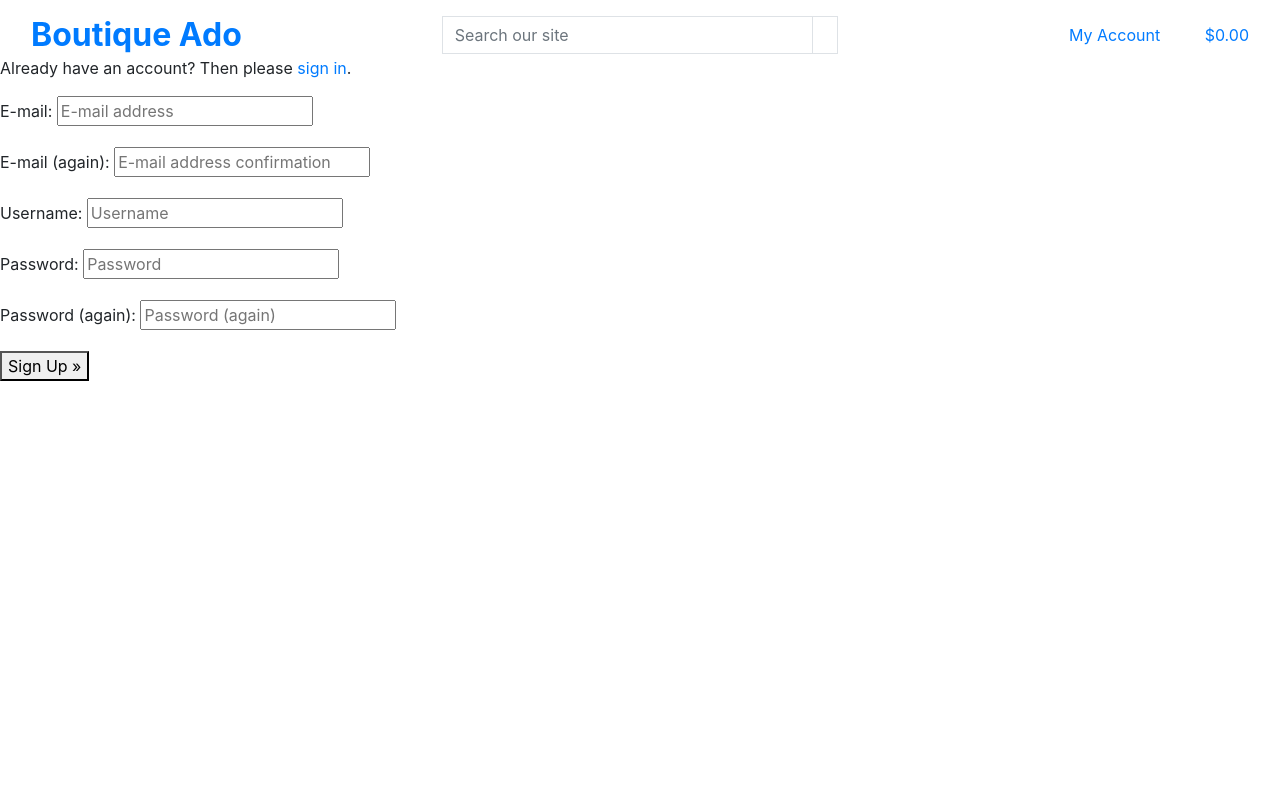
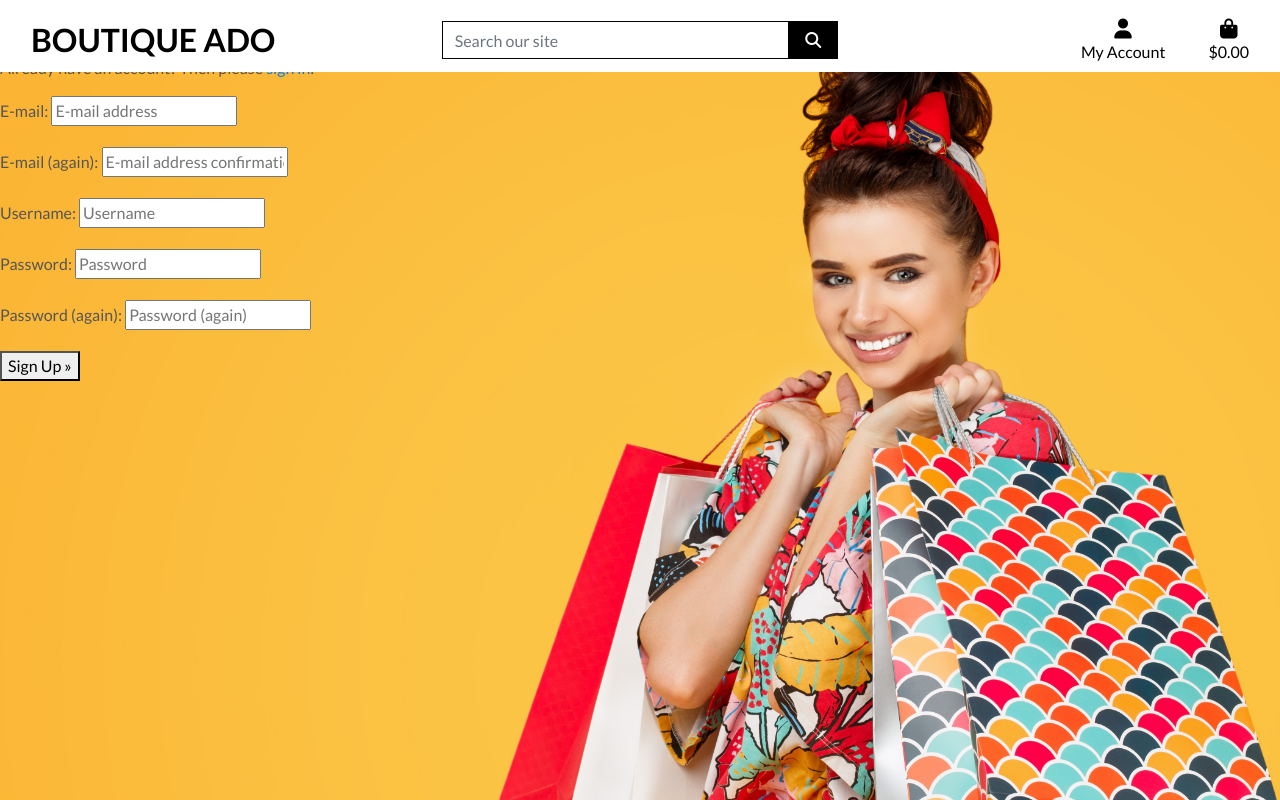
Before and after one commit to ED-IP/boutique_ado_v1, a Django app: page /accounts/signup/ in a window 1280 px wide. Run offline with Django 3.2, Linux system fonts and the light colour scheme; some libraries are stand-ins or nearby versions.

Commit message:
completed homepage header and css

```diff
--- a/boutique_ado/settings.py
+++ b/boutique_ado/settings.py
@@ -146,6 +146,10 @@ USE_TZ = True
 # https://docs.djangoproject.com/en/3.2/howto/static-files/
 
 STATIC_URL = '/static/'
+STATICFILES_DIRS = (os.path.join(BASE_DIR, 'static'),)
+
+MEDIA_URL = '/media/'
+MEDIA_ROOT = os.path.join(BASE_DIR, 'media')
 
 # Default primary key field type
 # https://docs.djangoproject.com/en/3.2/ref/settings/#default-auto-field
--- a/boutique_ado/urls.py
+++ b/boutique_ado/urls.py
@@ -15,9 +15,11 @@ Including another URLconf
 """
 from django.contrib import admin
 from django.urls import path, include
+from django.conf import settings
+from django.conf.urls.static import static
 
 urlpatterns = [
     path('admin/', admin.site.urls),
     path('accounts/', include('allauth.urls')),
     path('', include('home.urls')),
-]
+] + static(settings.MEDIA_URL, document_root=settings.MEDIA_ROOT)
--- a/static/css/base.css
+++ b/static/css/base.css
@@ -3,7 +3,7 @@ html {
 }
 
 body {
-    background: url('media/homepage_background_cropped.jpg') no-repeat center center fixed;
+    background: url('/media/homepage_background_cropped.jpg') no-repeat center center fixed;
     background-size: cover;
     height: calc(100vh -164px);
     color: #555;
@@ -19,7 +19,7 @@ body {
     width: 1.5rem;
 }
 
-.logo-front {
+.logo-font {
     text-transform: uppercase;
 }
 
--- a/templates/base.html
+++ b/templates/base.html
@@ -5,23 +5,28 @@
 
 <head>
     {% block meta %}
-    <meta http-equiv="X-UA-Compatible" content="ie=edge">
-    <meta charset="utf-8">
-    <meta name="viewport" content="width=device-width, initial-scale=1, shrink-to-fit=no">
+        <meta http-equiv="X-UA-Compatible" content="ie=edge">
+        <meta charset="utf-8">
+        <meta name="viewport" content="width=device-width, initial-scale=1, shrink-to-fit=no">
     {% endblock %}
 
     {% block extra_meta %}
     {% endblock %}
 
     {% block corecss %}
-    <link rel="stylesheet" href="https://stackpath.bootstrapcdn.com/bootstrap/4.4.1/css/bootstrap.min.css"
-        integrity="sha384-Vkoo8x4CGsO3+Hhxv8T/Q5PaXtkKtu6ug5TOeNV6gBiFeWPGFN9MuhOf23Q9Ifjh" crossorigin="anonymous">
+        <link rel="stylesheet" href="https://stackpath.bootstrapcdn.com/bootstrap/4.4.1/css/bootstrap.min.css"
+            integrity="sha384-Vkoo8x4CGsO3+Hhxv8T/Q5PaXtkKtu6ug5TOeNV6gBiFeWPGFN9MuhOf23Q9Ifjh" crossorigin="anonymous">
+        <link rel="preconnect" href="https://fonts.googleapis.com">
+        <link rel="preconnect" href="https://fonts.gstatic.com" crossorigin>
+        <link href="https://fonts.googleapis.com/css2?family=Lato:ital,wght@0,100;0,300;0,400;0,700;0,900;1,100;1,300;1,400;1,700;1,900&display=swap" rel="stylesheet">
+        <link rel="stylesheet" href="{% static 'css/base.css' %}">
     {% endblock %}
 
     {% block extra_css %}
     {% endblock %}
 
     {% block corejs %}
+    <script src="https://kit.fontawesome.com/d6353c0169.js" crossorigin="anonymous"></script>
     <script src="https://code.jquery.com/jquery-3.4.1.slim.min.js"
         integrity="sha384-J6qa4849blE2+poT4WnyKhv5vZF5SrPo0iEjwBvKU7imGFAV0wwj1yYfoRSJoZ+n" crossorigin="anonymous">
     </script>
```
